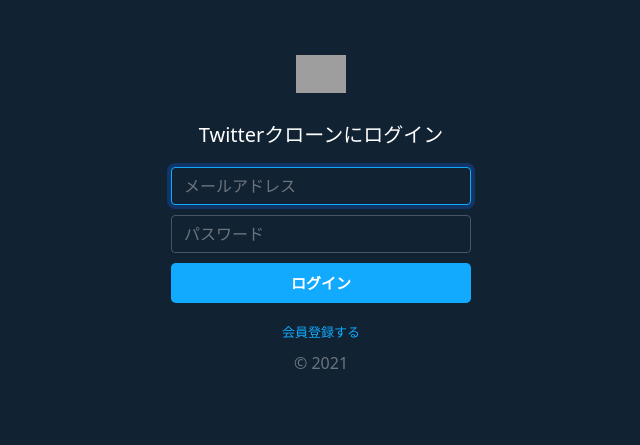
After one commit to season-layout/TwitterClone, a PHP site: page /sign-in.php in a window 1280 px wide. The commit adds this page. Shown: the top 445 px of the page, without its empty margins (319-959 px from the left). Run offline with PHP 8.4, Linux system fonts and the light colour scheme; grey boxes are pictures that could not be loaded.

Commit message:
会員登録 ログイン画面 実装

```diff
--- a/Views/css/style1.css
+++ b/Views/css/style1.css
@@ -18,13 +18,15 @@
     text-align: left;
 }
 
-@media screen and (max-width:500px){
+@media screen and (max-width: 500px) {
     .container {
         padding: 0;
     }
+
     .side {
         width: 60px;
     }
+
     .main {
         width: calc(100% - 60px)
     }
@@ -87,17 +89,20 @@
     width: 60%;
 }
 
-@media screen and (max-width:500px){
+@media screen and (max-width: 500px) {
     .side .side-inner img {
         width: 75%;
         margin-bottom: 15px;
     }
+
     .side .side-inner img.icon {
         width: 85%;
     }
+
     .side .side-inner img.post-tweet {
         width: 100%;
     }
+
     .side .side-inner .my-icon img {
         width: 90%;
     }
@@ -238,12 +243,59 @@
     color: #444;
 }
 
-@media screen and (max-width:500px){
-    .home .tweet-list .tweet .user{
+@media screen and (max-width: 500px) {
+    .home .tweet-list .tweet .user {
         width: 60px;
         padding: 5px 10px 10px 5px;
     }
-    .bottom-area .btn{
+
+    .bottom-area .btn {
         margin-top: 10px;
     }
 }
+
+/*
+会員登録（ログイン共用）
+**/
+body.signup {
+    display: flex;
+    align-items: center;
+    padding-top: 40px;
+    padding-bottom: 40px;
+    height: 100%;
+}
+
+.signup {
+    background-color: #123;
+    color: #fff;
+}
+
+.signup .form-signup {
+    width: 100%;
+    max-width: 330px;
+    padding: 15px;
+    margin: auto;
+}
+
+.signup .logo-white {
+    margin-bottom: 30px;
+    width: 50px;
+}
+
+.signup h1 {
+    font-size: 20px;
+    margin-bottom: 20px;
+}
+
+.signup input {
+    margin-bottom: 10px;
+    background-color: #123;
+    border-color: #456;
+    color: #fff;
+}
+
+.signup input:focus {
+    background-color: #123;
+    border-color: #1af;
+    color: #fff;
+}
--- /dev/null
+++ b/Views/sign-in.php
@@ -0,0 +1,31 @@
+<!DOCTYPE html>
+<html lang="ja">
+
+<head>
+    <meta charset="UTF-8">
+    <meta http-equiv="X-UA-Compatible" content="IE=edge">
+    <meta name="viewport" content="width=device-width, initial-scale=1.0">
+    <link rel="icon" href="/TwitterClone/Views/img/logo-twitterblue.svg">
+    <!-- Bootstrap CSS -->
+    <link href="https://cdn.jsdelivr.net/npm/bootstrap@5.0.0-beta1/dist/css/bootstrap.min.css" rel="stylesheet" integrity="sha384-giJF6kkoqNQ00vy+HMDP7azOuL0xtbfIcaT9wjKHr8RbDVddVHyTfAAsrekwKmP1" crossorigin="anonymous">
+    <link href="/TwitterClone/Views/css/style1.css" rel="stylesheet">
+
+    <title>ログイン画面 / Twitterクローン</title>
+    <meta name="description" content="ログイン画面です">
+</head>
+
+<body class="signup text-center">
+    <main class="form-signup">
+        <form action="sign-in.php" method="post">
+            <img src="/TwitterClone/Views/img/logo-white.svg" alt="" class="logo-white">
+            <h1>Twitterクローンにログイン</h1>
+            <input type="email" class="form-control" name="email" placeholder="メールアドレス" required autofocus>
+            <input type="password" class="form-control" name="password" placeholder="パスワード" required>
+            <button class="w-100 btn btn-lg" type="submit">ログイン</button>
+            <p class="mt-3 mb-2"><a href="sign-up.php">会員登録する</a></p>
+            <p class="mt-2 mb-3 text-muted">&copy; 2021</p>
+        </form>
+    </main>
+</body>
+
+</html>
```
Also changed, not shown: Views/sign-up.php (added, +33 -0 lines).
